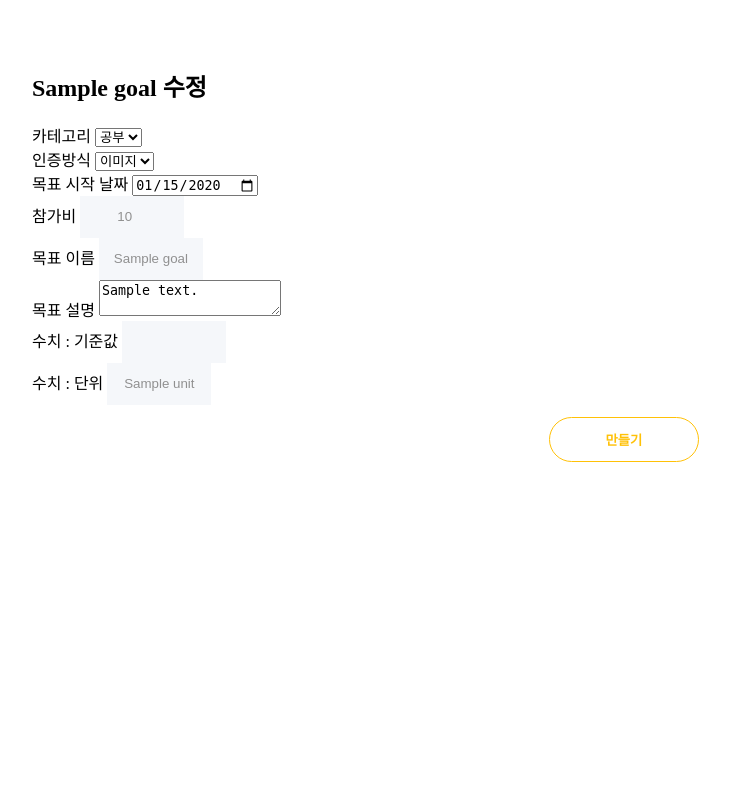
After one commit to dddooo9/Miracle30, a Django app: template main/templates/main/update_goal.html in a window 1280 px wide. The commit adds this page. Shown: the whole page, without its empty margins (16-746 px from the left). Run offline with Django 3.2, Linux system fonts and the light colour scheme; the template is opened without the code that fills it: most values are stand-ins (such as "Sample title", 1, 10 or a date in 2020); some libraries are stand-ins or nearby versions.

Commit message:
feat: Add goal update

```diff
--- a/main/templates/main/goal_detail.html
+++ b/main/templates/main/goal_detail.html
@@ -11,5 +11,6 @@
     <p>작성 날짜 : {{goal.created}}</p>
     <p>시행 날짜 : {{goal.start_date}}</p>
     <p>참가비 : {{goal.fee}}</p>
+    <a href="{% url 'main:update_goal' goal.pk %}">수정</a>
 </section>
 {% endblock %}
--- /dev/null
+++ b/main/templates/main/update_goal.html
@@ -0,0 +1,92 @@
+{% extends 'base.html' %}
+{% load static %}
+{% block content %}
+
+<link rel="stylesheet" href="{% static 'css/select.css' %}">
+
+<section class="main">
+  <h1 class="title"><b>{{goal.name}}</b> 수정</h1>
+  <div class="container">
+    <form action="{% url 'main:update_goal' goal.pk%}" method="post">
+    {% csrf_token %}
+    <div class="make_group">
+      <div>
+        카테고리
+        <select name="category" id="category" required>
+          {% if goal.category == "study" %}
+          <option value="study" selected>공부</option>
+          {% else %}
+          <option value="study">공부</option>
+          {% endif %}
+
+          {% if goal.category == "hobby" %}
+          <option value="hobby" selected>취미</option>
+          {% else %}
+          <option value="hobby">취미</option>
+          {% endif %}
+
+          {% if goal.category == "etc" %}
+          <option value="etc" selected>기타</option>
+          {% else %}
+          <option value="etc">기타</option>
+          {% endif %}
+
+        </select>
+      </div>
+      <div>
+        인증방식
+        <select name="certify_method" id="certify" required>
+          {% if goal.certify_method == "image" %}
+          <option value="image" selected>이미지</option>
+          {% else %}
+          <option value="image">이미지</option>
+          {% endif %}
+
+          {% if goal.certify_method == "text" %}
+          <option value="text" selected>텍스트</option>
+          {% else %}
+          <option value="text">텍스트</option>
+          {% endif %}
+
+          {% if goal.certify_method == "figure" %}
+          <option value="figure" selected>수치</option>
+          {% else %}
+          <option value="figure">수치</option>
+          {% endif %}
+        </select>
+      </div>
+      <div>
+          목표 시작 날짜
+          <input type="date" name="start_date" value="{{goal.start_date|date:'Y-m-d'}}" required>
+      </div>
+      <div>
+          참가비
+          <input type="number" name="fee" class="input1" value="{{goal.fee}}" required>
+      </div>
+      <div class="make_title">
+        목표 이름
+        <input class="input1" name="name" value="{{goal.name}}" required>
+      </div>
+      <div class="make_content">
+        목표 설명
+        <textarea name="description" required>{{goal.description}}</textarea>
+      </div>
+      <!-- 참여인원 제한 필드 없어서 일단 주석처리
+      <div class="make_people">
+        참여 인원
+        <input type="number" name="member" class="input1" required>
+      </div> -->
+      <div>
+        수치 : 기준값
+        <input type="number" name="value" value="{{goal.value}}" class="input1">
+    </div>
+    <div>
+        수치 : 단위
+        <input name="unit" value="{{goal.unit}}" class="input1">
+    </div>
+    </div>
+    <button type="submit" class="btn1 btn_center">만들기</button>
+    </form>
+  </div>
+</section>
+{% endblock %}
--- a/main/urls.py
+++ b/main/urls.py
@@ -9,4 +9,5 @@ urlpatterns = [
     path('goal_detail/<int:goal_id>', views.goal_detail, name="goal_detail"),
     path('add_goal/', views.add_goal, name="add_goal"),
     path('create_goal/', views.create_goal, name="create_goal"),
+    path('update_goal/<int:goal_id>', views.update_goal, name="update_goal"),
 ]
```
Also changed, not shown: main/views.py (+25 -0 lines).
